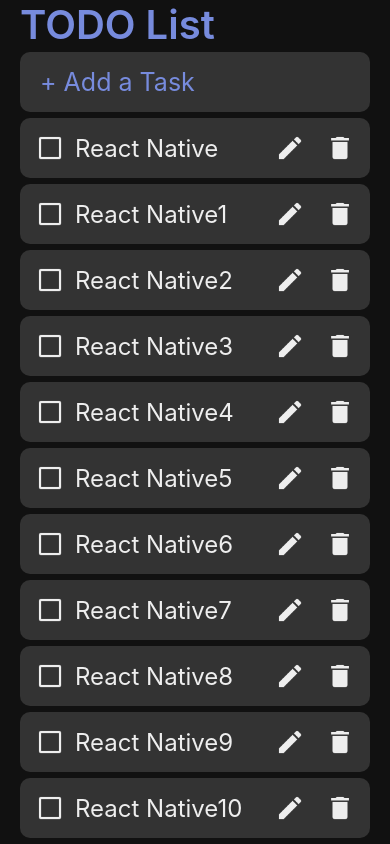
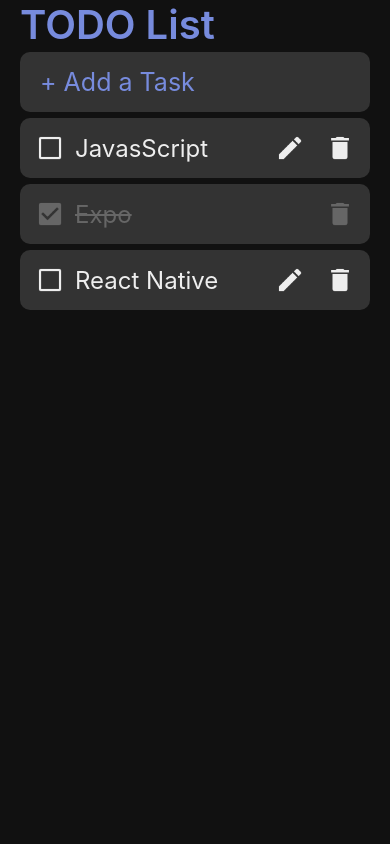
Before and after one commit to gyduddl/CheckTodo, a React Native app: screen / in a window 390 px wide. Built offline with nearby package versions, Linux system fonts and the light colour scheme.

Commit message:
feature/CRUD/#11

```diff
--- a/src/App.js
+++ b/src/App.js
@@ -2,7 +2,7 @@
 import { StatusBar, Dimensions } from 'react-native';
 import styled, { ThemeProvider } from 'styled-components/native';
 import { theme } from './theme';
-import Input from './components/Input';
+import Input from './components/input';
 import Task from './components/Task';
 
 const Container = styled.SafeAreaView`
@@ -26,13 +26,59 @@
 `;
 
 export default function App() {
+    const width = Dimensions.get('window').width;
+
+    //input 창 텍스트 입력
     const [newTask, setNewTask] = useState('');
 
+    //할일 목록(임시데이터)
+    const tempData = {
+        1: { id: '1', text: 'React Native', completed: false },
+        2: { id: '2', text: 'Expo', completed: true },
+        3: { id: '3', text: 'JavasScript', completed: false },
+    };
+
+    //할일 목록 관리 상태 변수
+    const [tasks, setTasks] = useState(tempData);
+
+    //목록 추가 함수
     const addTask = () => {
+        if (newTask.length < 1) {
+            // newTask 값이 빈 배열이면 addTask 함수 안돌아가도록 설정
+            return;
+        }
+        const ID = Date.now().toString();
+        const newTaskObject = {
+            [ID]: { id: ID, text: newTask, completed: false },
+        };
         alert(newTask);
         setNewTask('');
+        setTasks({ ...tasks, ...newTaskObject });
     };
-    const width = Dimensions.get('window').width;
+
+    //목록 삭제 함수
+    const deleteTask = (id) => {
+        const currentTasks = Object.assign({}, tasks);
+        delete currentTasks[id];
+        setTasks(currentTasks);
+    };
+
+    //목록 완료 함수 toggle
+    const toggleTask = (id) => {
+        const currentTasks = Object.assign({}, tasks);
+        //선택된 id의 completed값을 반대로 설정
+        currentTasks[id]['completed'] = !currentTasks[id]['completed'];
+        setTasks(currentTasks);
+    };
+
+    //수정된 목록 update
+    const updateTask = (item) => {
+        const currentTasks = Object.assign({}, tasks);
+        //현재 목록에서 수정하는 아이템 전체를 변경
+        currentTasks[item.id] = item;
+        setTasks(currentTasks);
+    };
+
     return (
         <ThemeProvider theme={theme}>
             <Container>
@@ -43,21 +89,21 @@
                     value={newTask}
                     onChangeText={(text) => setNewTask(text)}
                     onSubmitEditing={addTask}
+                    onBlur={() => setNewTask('')} //입력이 종료되었을떄 빈배열로
                 />
                 <List width={width}>
-                    <Task text='React Native' />
-                    <Task text='React Native1' />
-                    <Task text='React Native2' />
-                    <Task text='React Native3' />
-                    <Task text='React Native4' />
-                    <Task text='React Native5' />
-                    <Task text='React Native6' />
-                    <Task text='React Native7' />
-                    <Task text='React Native8' />
-                    <Task text='React Native9' />
-                    <Task text='React Native10' />
-                    <Task text='React Native11' />
-                    <Task text='React Native12' />
+                    {/* 최근에 쓴 내용이 제일 위로 가도록 reverse */}
+                    {Object.values(tasks)
+                        .reverse()
+                        .map((items) => (
+                            <Task
+                                key={items.id}
+                                item={items}
+                                deleteTask={deleteTask}
+                                toggleTask={toggleTask}
+                                updateTask={updateTask}
+                            />
+                        ))}
                 </List>
             </Container>
         </ThemeProvider>
--- a/src/components/IconButton.js
+++ b/src/components/IconButton.js
@@ -8,22 +8,35 @@
     width: 30px;
     height: 30px;
     margin: 10px;
-    tint-color: ${({ theme }) => theme.text};
+    tint-color: ${({ theme, completed }) => (completed ? theme.done : theme.text)};
 `;
 
-const IconButton = ({ icon, onPress }) => {
+const IconButton = ({ icon, onPress, item }) => {
+    //아이콘 버튼에서 onpressevent가 발생할때 전달되어온 함수의
+    // 파라미터 id를 전달해야하기 때문에 prop로 전달된 onPress가 호출될떄
+    // id를 파라미터로 전달되도록 설정...
+    const _onPress = () => {
+        onPress(item.id);
+    };
     return (
-        <TouchableOpacity onPress={onPress}>
+        <TouchableOpacity onPress={_onPress}>
             <View>
-                <Icon source={icon} />
+                <Icon source={icon} completed={item.completed} />
             </View>
         </TouchableOpacity>
     );
 };
 
+// edit icons은 completed가 true이면 사라지니 props로 전달해줄 필요 없다.
+// 하지만 없으면 에러가 나니 defaultProps로 기본 값을 설정해준다.
+IconButton.defaultProps = {
+    item: { completed: false },
+};
+
 IconButton.propTypes = {
     icon: PropTypes.oneOf(Object.values(icons)).isRequired,
     onPress: PropTypes.func,
+    item: PropTypes.object,
 };
 
 export default IconButton;
--- a/src/components/Task.js
+++ b/src/components/Task.js
@@ -1,9 +1,10 @@
 // 목록 컴포넌트
-import React from 'react';
+import React, { useState } from 'react';
 import styled from 'styled-components/native';
 import PropTypes from 'prop-types';
 import IconButton from './IconButton';
 import { icons } from '../icons';
+import Input from './input';
 
 const Container = styled.View`
     flex-direction: row;
@@ -16,22 +17,52 @@
 const Contents = styled.Text`
     flex: 1;
     font-size: 24px;
-    color: ${({ theme }) => theme.text};
+    color: ${({ theme, completed }) => (completed ? theme.done : theme.text)};
+    text-decoration-line: ${({ completed }) => (completed ? 'line-through' : 'none')};
 `;
 
-const Task = ({ text }) => {
-    return (
+const Task = ({ item, deleteTask, toggleTask, updateTask }) => {
+    //수정 상태를 관리하는 상태 변수
+    const [isEditing, setIsEditing] = useState(false);
+    //수정되는 항목의 텍스트를 관리하는 상태변수
+    const [text, setText] = useState(item.text);
+    //수정 완료 버튼 클릭시 isEditing의 값을 false로 변경하는 함수
+    const _onSubmit = () => {
+        //isEditing이 ture일떄만 동작
+        if (isEditing) {
+            const updateItem = Object.assign({}, item);
+            updateItem['text'] = text;
+            setIsEditing(false);
+            updateTask(updateItem);
+        }
+    };
+    return isEditing ? (
+        <Input
+            value={text}
+            onChangeText={(text) => setText(text)}
+            onSubmitEditing={_onSubmit}
+            onBlur={() => {
+                setText(item.text);
+                setIsEditing(false); //편집모드도 꺼줘야함
+            }}
+        />
+    ) : (
         <Container>
-            <IconButton icon={icons.uncheck} />
-            <Contents>{text}</Contents>
-            <IconButton icon={icons.edit} />
-            <IconButton icon={icons.delete} />
+            <IconButton icon={item.completed ? icons.check : icons.uncheck} item={item} onPress={toggleTask} />
+            <Contents completed={item.completed}>{item.text}</Contents>
+            {/* completed가 참이면 edit icons이 렌더링되지 않도록 설정 */}
+            {item.completed || <IconButton icon={icons.edit} onPress={() => setIsEditing(true)} />}
+            <IconButton icon={icons.delete} item={item} onPress={deleteTask} />
         </Container>
     );
 };
 
 Task.propTypes = {
-    text: PropTypes.string.isRequired,
+    // App.js에서 전달받은 item은 객체이기에
+    item: PropTypes.object.isRequired,
+    deleteTask: PropTypes.func.isRequired,
+    toggleTask: PropTypes.func.isRequired,
+    updateTask: PropTypes.func.isRequired,
 };
 
 export default Task;
--- a/src/components/input.js
+++ b/src/components/input.js
@@ -16,7 +16,7 @@
     color: ${({ theme }) => theme.text};
 `;
 
-const Input = ({ placeholder, value, onChangeText, onSubmitEditing }) => {
+const Input = ({ placeholder, value, onChangeText, onSubmitEditing, onBlur }) => {
     const width = Dimensions.get('window').width;
     // const width = useWindowDimensions().width;
     return (
@@ -31,6 +31,7 @@
             value={value}
             onChangeText={onChangeText}
             onSubmitEditing={onSubmitEditing}
+            onBlur={onBlur}
         />
     );
 };
@@ -40,6 +41,7 @@
     value: PropTypes.string.isRequired,
     onChangeText: PropTypes.func.isRequired,
     onSubmitEditing: PropTypes.func.isRequired,
+    onBlur: PropTypes.func,
 };
 
 export default Input;
--- a/src/theme.js
+++ b/src/theme.js
@@ -1,7 +1,7 @@
 export const theme = {
-    background : '#111111',
-    itemBackground:"#333333",
+    background: '#111111',
+    itemBackground: '#333333',
     main: '#778bdd',
-    text:"#eeeeee",
-    done:'#666666'
-}
+    text: '#eeeeee',
+    done: '#666666',
+};
```
